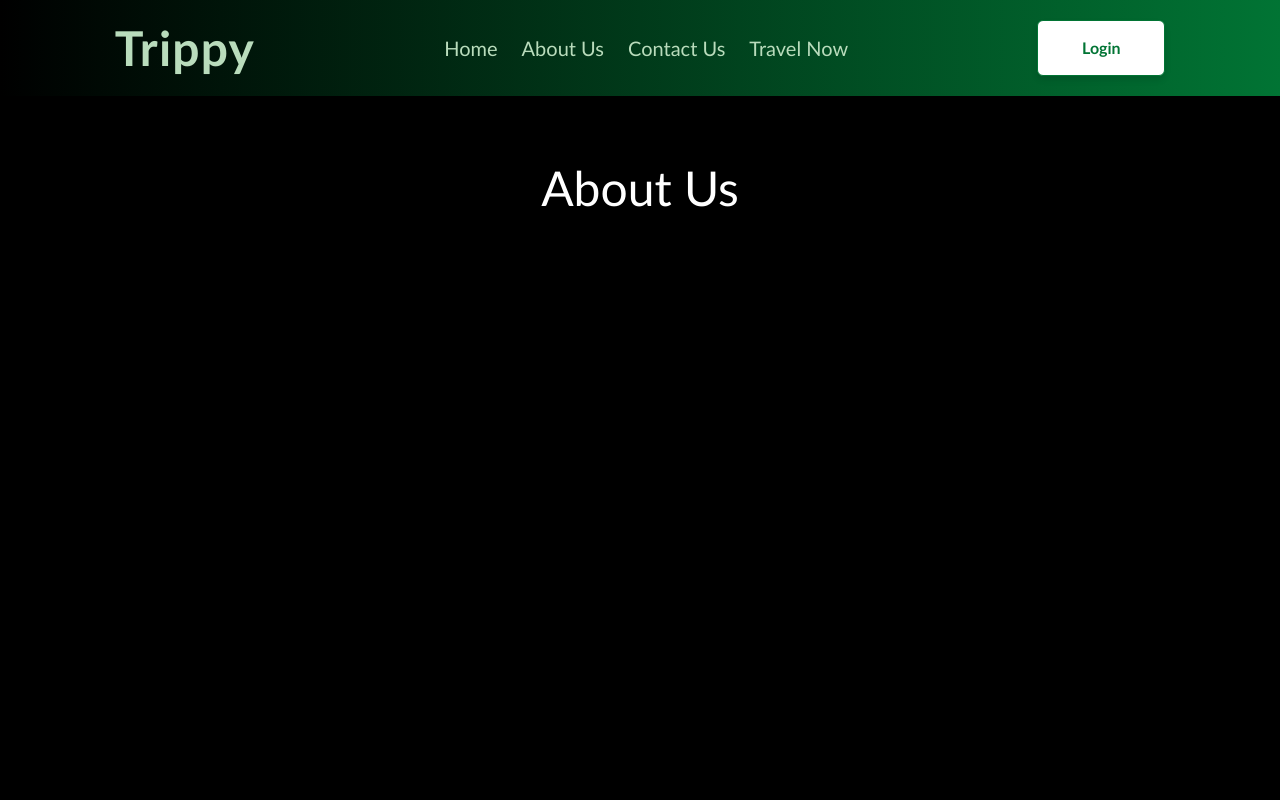
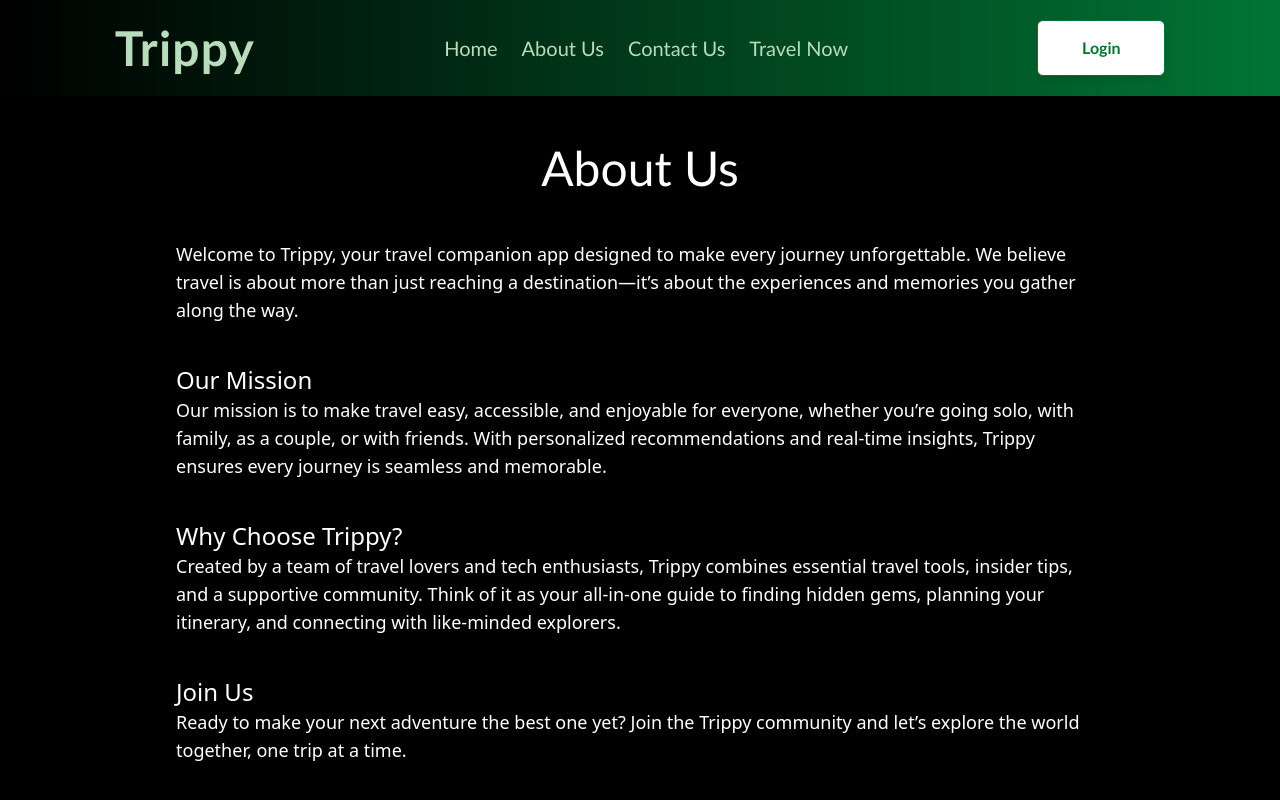
Before and after one commit to saidevlpr9/Trippy, a React (Vite) app: page /aboutUs in a window 1280 px wide. Shown: the top 800 px of the page. Built offline with nearby package versions, Linux system fonts and the light colour scheme.

Commit message:
Added About Us Page

```diff
--- a/src/pages/AboutUs.jsx
+++ b/src/pages/AboutUs.jsx
@@ -1,8 +1,52 @@
 const AboutUs = () => {
   return (
     <>
-    <div className="bg-black h-screen"><h1 className="text-white text-center p-14">About Us</h1></div>
-
+      <div className="bg-black h-screen">
+        <h1 className="text-white text-center py-9">About Us</h1>
+        <div className="flex justify-center items-center">
+          <div className="px-44">
+            <div>
+              <p className="text-white text-lg text-pretty">
+                Welcome to Trippy, your travel companion app designed to make
+                every journey unforgettable. We believe travel is about more
+                than just reaching a destination—it’s about the experiences and
+                memories you gather along the way.
+              </p>
+            </div>
+            <div className="my-10">
+              <h2 className="text-white  text-2xl text-pretty"> Our Mission</h2>
+              <p className="text-white text-lg text-pretty">
+                Our mission is to make travel easy, accessible, and enjoyable
+                for everyone, whether you’re going solo, with family, as a
+                couple, or with friends. With personalized recommendations and
+                real-time insights, Trippy ensures every journey is seamless and
+                memorable.
+              </p>
+            </div>
+            <div className="my-10">
+              <h2 className="text-white  text-2xl text-pretty">
+                {" "}
+                Why Choose Trippy?
+              </h2>
+              <p className="text-white text-lg text-pretty">
+                Created by a team of travel lovers and tech enthusiasts, Trippy
+                combines essential travel tools, insider tips, and a supportive
+                community. Think of it as your all-in-one guide to finding
+                hidden gems, planning your itinerary, and connecting with
+                like-minded explorers.
+              </p>
+            </div>
+            <div className="my-10">
+              <h2 className="text-white  text-2xl text-pretty">Join Us</h2>
+              <p className="text-white text-lg text-pretty">
+                Ready to make your next adventure the best one yet? Join the
+                Trippy community and let’s explore the world together, one trip
+                at a time.
+              </p>
+            </div>
+          </div>
+        </div>
+      </div>
     </>
   );
 };
```
